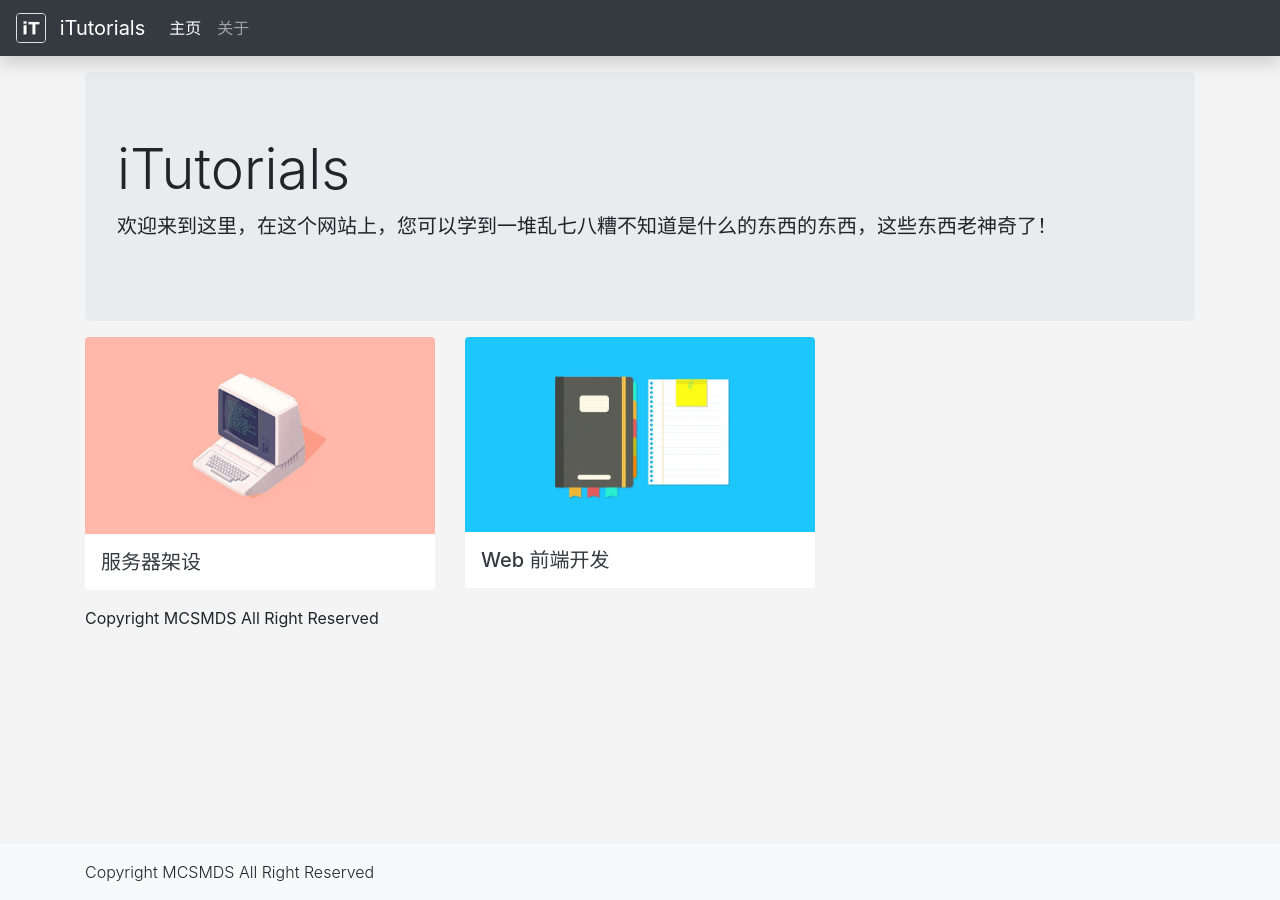
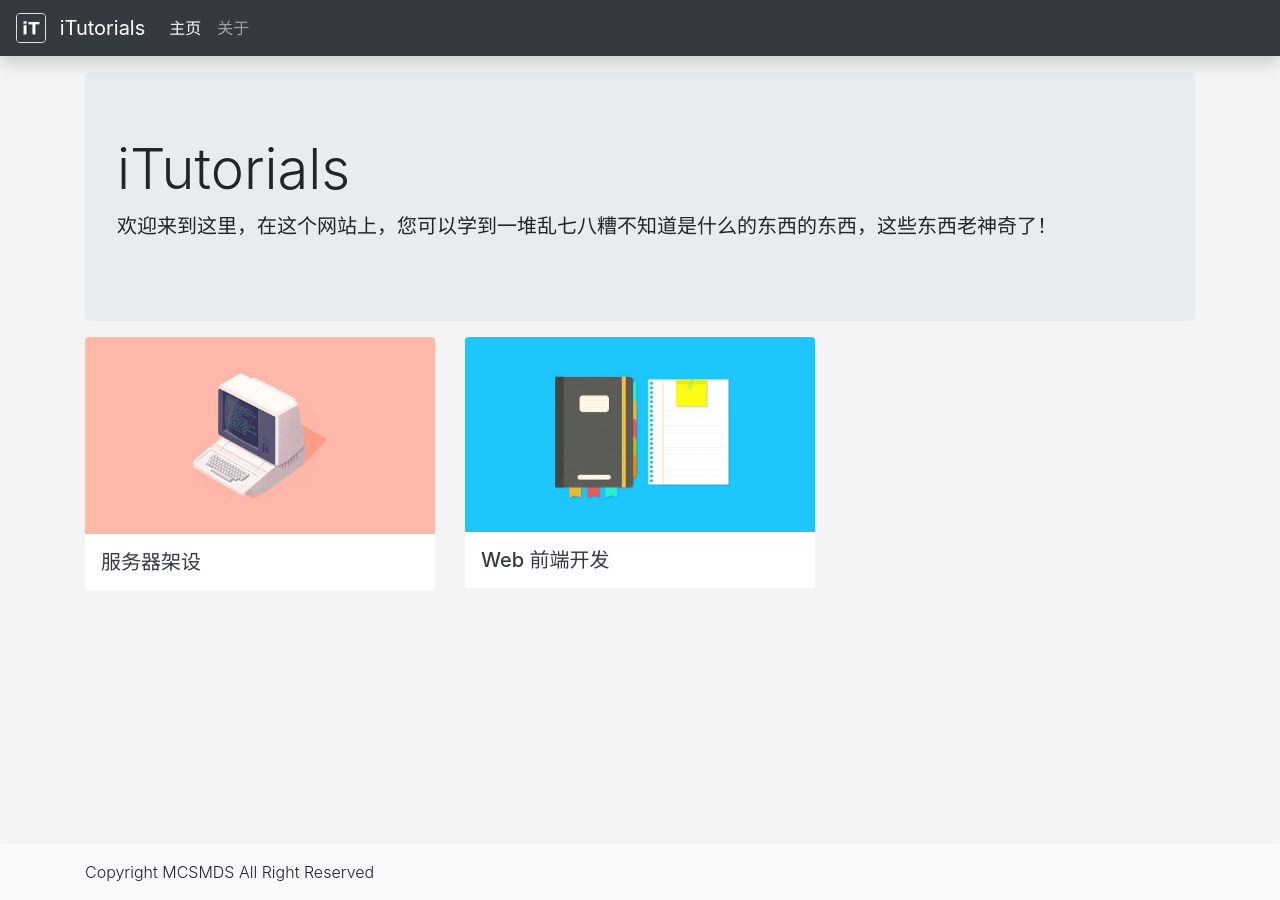
Before and after one commit to MCSMDS/iTutorials2, a Jekyll site: the page built from index.md, in a window 1280 px wide. Built offline with Jekyll 4.4.1, drawn with Linux system fonts in a browser that asks for light colours.

Commit message:
Update default.html

```diff
--- a/_layouts/default.html
+++ b/_layouts/default.html
@@ -49,7 +49,7 @@
         <hr class="d-none d-print-block">
         {{- content -}}
         <hr class="d-none d-print-block">
-        <p class="dd-none d-print-block">Copyright MCSMDS All Right Reserved</p>
+        <p class="d-none d-print-block">Copyright MCSMDS All Right Reserved</p>
       </div>
     </main>
 
```
